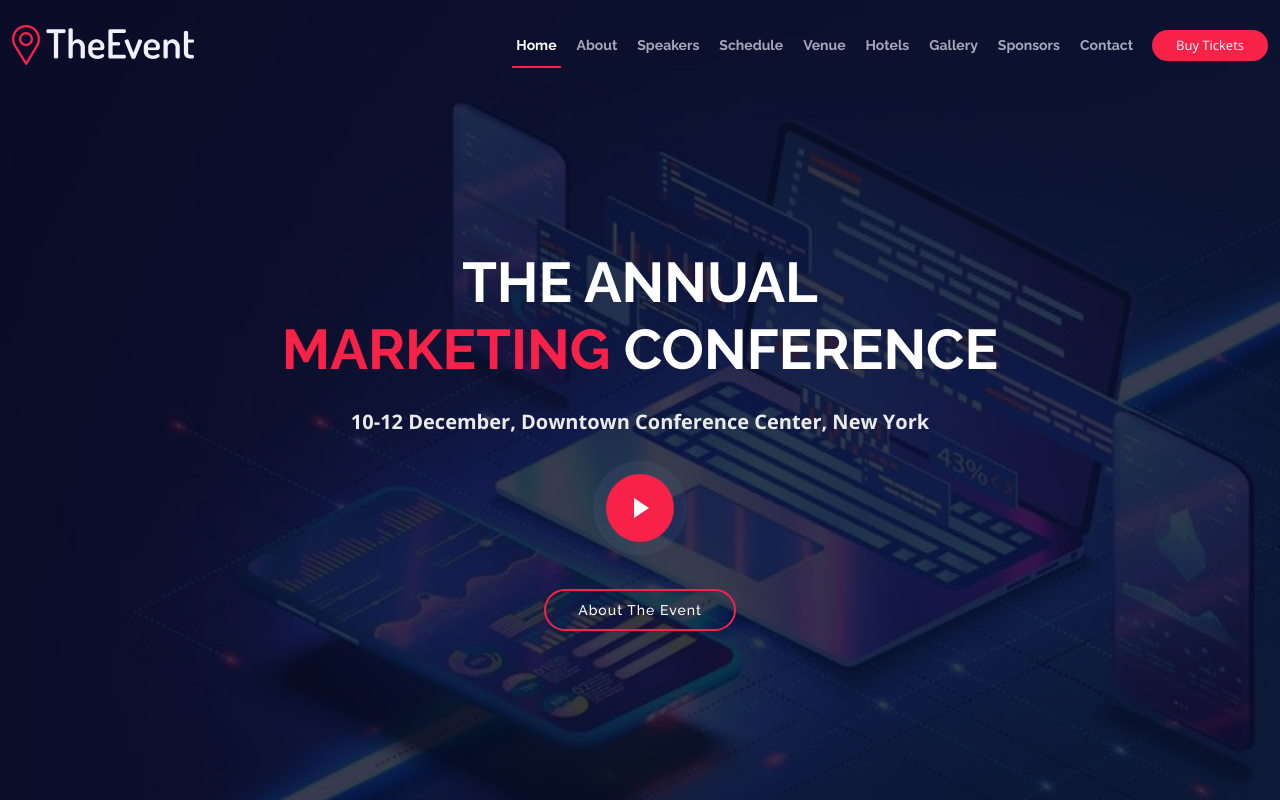
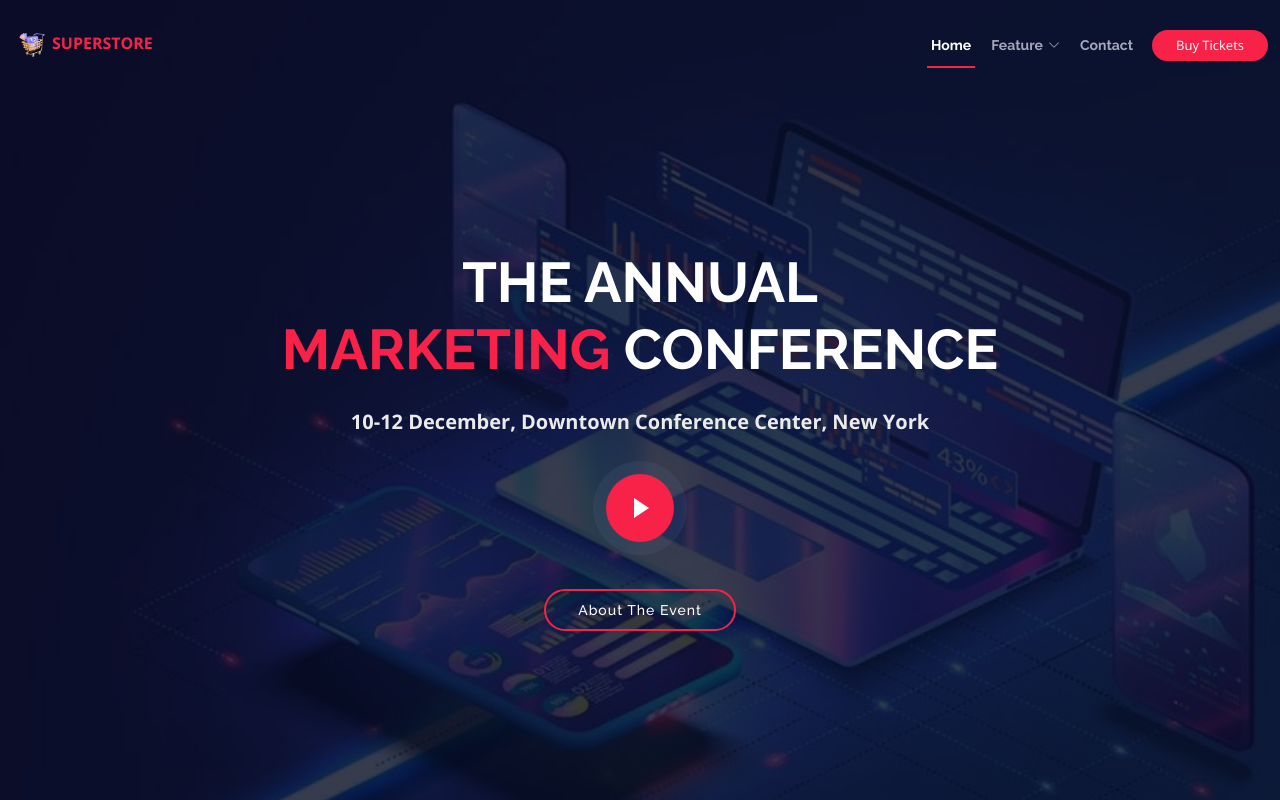
Before and after one commit to Kampus-Merdeka-Software-Engineering/km-feb24-balikpapan-13, a plain HTML site: page index.html in a window 1280 px wide. Shown: the top 800 px of the page. Drawn offline with nearby package versions, Linux system fonts and the light colour scheme.

Commit message:
Update index.html

```diff
--- a/index.html
+++ b/index.html
@@ -5,13 +5,10 @@
   <meta charset="utf-8">
   <meta content="width=device-width, initial-scale=1.0" name="viewport">
 
-  <title>TheEvent Bootstrap Template - Index</title>
-  <meta content="" name="description">
-  <meta content="" name="keywords">
+  <title>Superstore Landing Page</title>
 
   <!-- Favicons -->
-  <link href="assets/img/favicon.png" rel="icon">
-  <link href="assets/img/apple-touch-icon.png" rel="apple-touch-icon">
+  <link href="img/favicon.ico" rel="icon">
 
   <!-- Google Fonts -->
   <link href="https://fonts.googleapis.com/css?family=Open+Sans:300,300i,400,400i,700,700i|Raleway:300,400,500,700,800" rel="stylesheet">
@@ -44,36 +41,20 @@
       <div id="logo" class="me-auto">
         <!-- Uncomment below if you prefer to use a text logo -->
         <!-- <h1><a href="index.html">The<span>Event</span></a></h1>-->
-        <a href="index.html" class="scrollto"><img src="assets/img/logo.png" alt="" title=""></a>
+        <a href="index.html" class="scrollto"><img src="img/favicon.ico" alt="" title=""><strong>SUPERSTORE</strong></a>
       </div>
 
       <nav id="navbar" class="navbar order-last order-lg-0">
         <ul>
           <li><a class="nav-link scrollto active" href="#hero">Home</a></li>
-          <li><a class="nav-link scrollto" href="#about">About</a></li>
-          <li><a class="nav-link scrollto" href="#speakers">Speakers</a></li>
-          <li><a class="nav-link scrollto" href="#schedule">Schedule</a></li>
-          <li><a class="nav-link scrollto" href="#venue">Venue</a></li>
+          <li class="dropdown"><a href="#"><span>Feature</span> <i class="bi bi-chevron-down"></i></a>
+          <ul>
+            <li><a class="nav-link scrollto" href="#about">About</a></li>
           <li><a class="nav-link scrollto" href="#hotels">Hotels</a></li>
           <li><a class="nav-link scrollto" href="#gallery">Gallery</a></li>
           <li><a class="nav-link scrollto" href="#supporters">Sponsors</a></li>
-          <!-- <li class="dropdown"><a href="#"><span>Drop Down</span> <i class="bi bi-chevron-down"></i></a>
-          <ul>
-            <li><a href="#">Drop Down 1</a></li>
-            <li class="dropdown"><a href="#"><span>Deep Drop Down</span> <i class="bi bi-chevron-right"></i></a>
-              <ul>
-                <li><a href="#">Deep Drop Down 1</a></li>
-                <li><a href="#">Deep Drop Down 2</a></li>
-                <li><a href="#">Deep Drop Down 3</a></li>
-                <li><a href="#">Deep Drop Down 4</a></li>
-                <li><a href="#">Deep Drop Down 5</a></li>
-              </ul>
-            </li>
-            <li><a href="#">Drop Down 2</a></li>
-            <li><a href="#">Drop Down 3</a></li>
-            <li><a href="#">Drop Down 4</a></li>
           </ul>
-        </li> -->
+        </li>
           <li><a class="nav-link scrollto" href="#contact">Contact</a></li>
         </ul>
         <i class="bi bi-list mobile-nav-toggle"></i>
```
